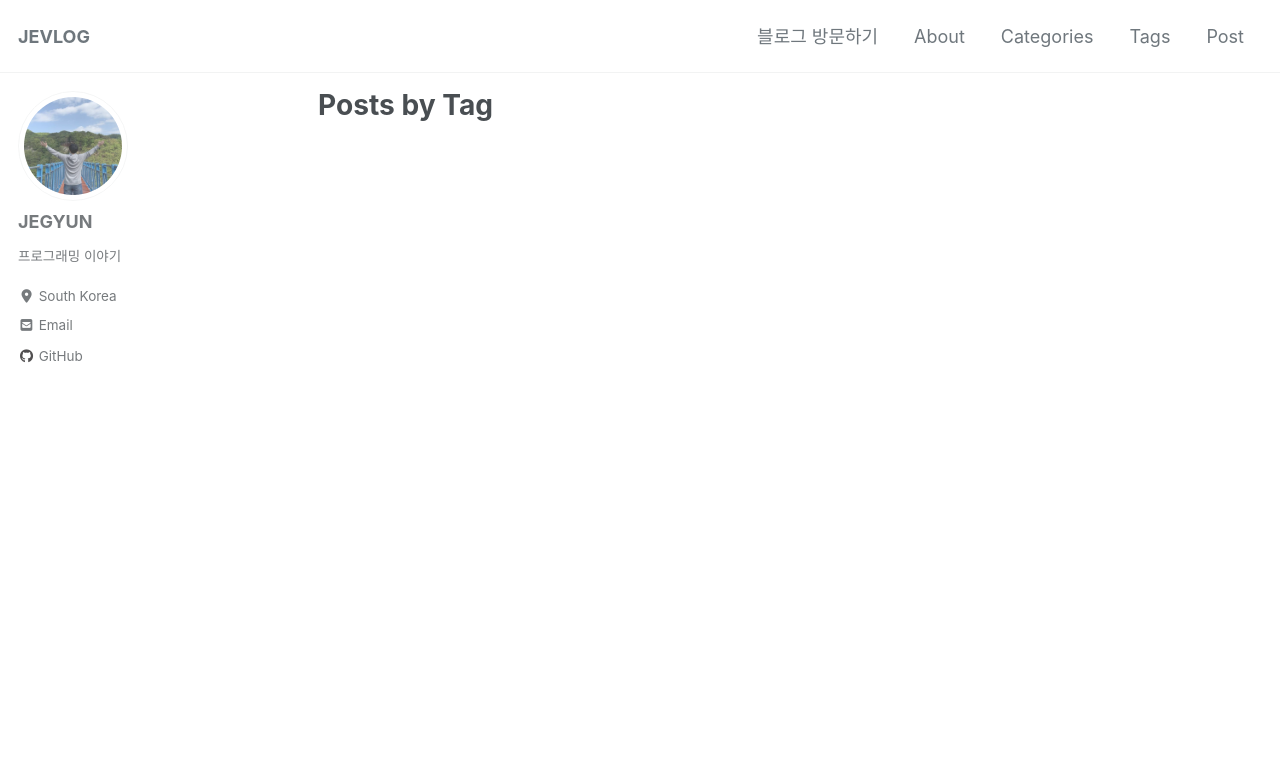
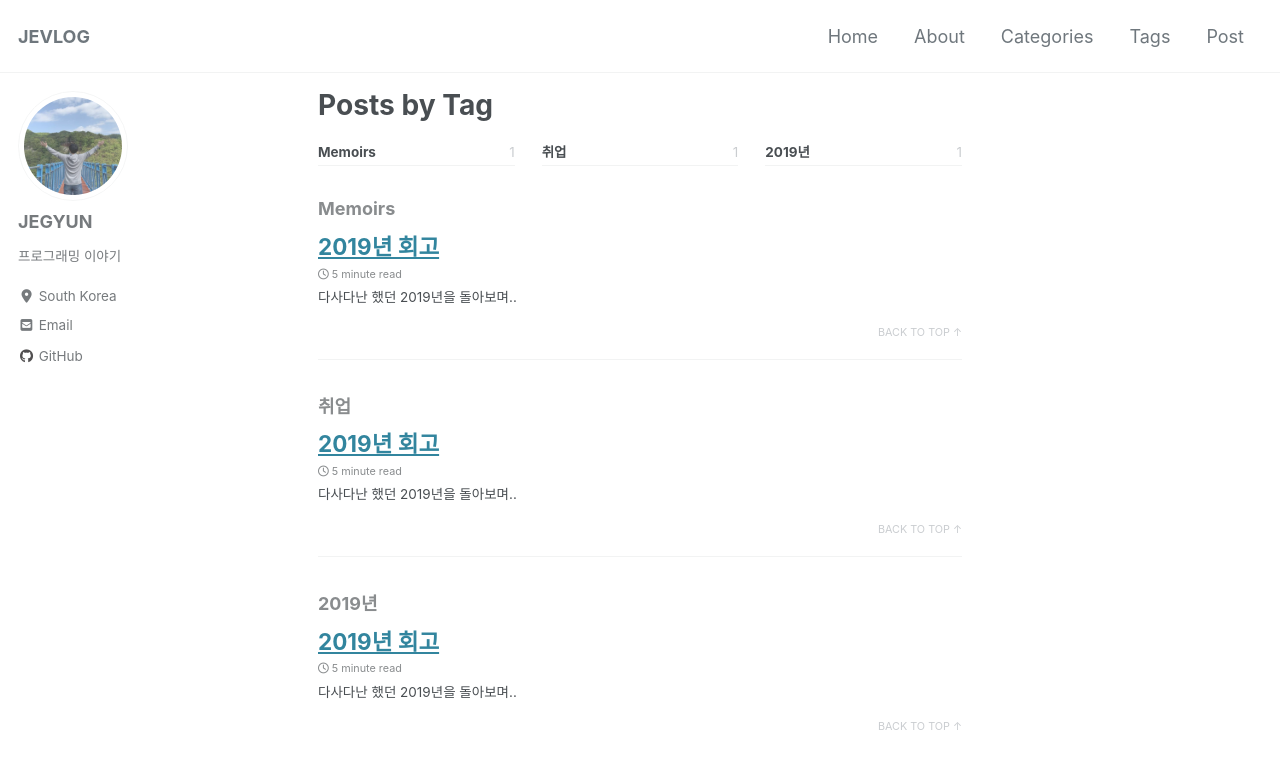
Before and after one commit to tdm1223/tdm1223.github.io, a Jekyll site: the page built from _pages/tag-archive.md, in a window 1280 px wide and 900 px high. Shown: the top 769 px of the window. Built offline with Jekyll 4.4.1, drawn with Linux system fonts in a browser that asks for light colours; cached includes are drawn as plain includes; nearby versions of some CDN libraries; some of the changed lines change nothing that is shown.

Commit message:
[CREATE] 2020-02-15-2019 Memoirs
2019년 회고 추가

```diff
--- a/_data/navigation.yml
+++ b/_data/navigation.yml
@@ -1,6 +1,6 @@
 # main links
 main:
-  - title: "블로그 방문하기"
+  - title: "Home"
     url: https://tdm1223.github.io
   - title: "About"
     url: /about/
--- /dev/null
+++ b/_posts/2020-02-15-2019 Memoirs.md
@@ -0,0 +1,115 @@
+---
+title:  "2019년 회고"
+excerpt: "다사다난 했던 2019년을 돌아보며.."
+
+categories:
+  - Memoirs
+tags:
+  - Memoirs
+  - 취업
+  - 2019년
+comments: true
+last_modified_at: 2020-02-16T08:06:00-05:00
+toc: true
+sitemap:
+   changefreq: daily
+   priority: 1.0
+---
+
+# 2019년 회고
+> 정말 오래 걸린 취준생활이 끝나고 첫 직장을 다니기 시작했기에 지난 1년을 되돌아 보려고 한다.
+>
+> 형식에 구애받지 않고 편하게 작성할 생각이다.
+
+## 1. 2019년 시작
+- **2018년 2월** 대학교를 졸업한 상태였고 **2018년** 한 해 혼자서 취준을 했지만 좋지않은 결과를 얻었다. 스스로 평가한 취업 실패 요인은 두가지였다.
+  ### 1) **하고 싶은 직무에 대한 고집**
+    - 하고 싶은게 뚜렷한건 정말 좋은것이라 생각했다. 어렸을 떄 부터 **게임**이 좋았고 그걸로 인해 게임 **개발자**의 꿈을 키웠다. 꿈을 이루기 위해 컴퓨터학과에 진학하였고 게임개발도 해보고 싶어 게임학과를 **부전공** 하였다.
+    - 전공도 살리고 부전공을 통해 경험도 해봤으니 게임 개발자를 지망한건 당연하였고 그중에서도 **게임 클라이언트 개발자**라는 직무만 고집하게 되었다. 그 결과 2018년 동안 **서류접수**전형을 진행한 기업도 10군데 미만이었던것 같다.
+    - 무작정 지원하는것도 좋지는 않지만 취업을 해야하는 입장에선 총알이 많아야 적중하는법. 하지만 나는 총알조차 몇발 준비하지 않았으니 총알이 적중하는게 힘든건 어찌보면 당연한 일이었다.
+
+  ### 2) **혼자서 준비를 한다는 것**
+    - 혼자서 하는걸 좋아하는 취향을 가진 사람이라 취준 또한 혼자서 진행하였다. 하지만 되돌아 보면 이게 악영향을 끼친것 같다. (물론 혼자서 취준을 하여 취업하고, 고시공부를 해서 합격하는 사람들도 많다.)
+    - 혼자서 준비하다보니 나태해지기 쉬웠고 그 유혹을 뿌리치지 못할때가 많았다. 정리하는걸 좋아하여 나름대로 **Todo list**를 작성하며 할당량 만큼 채우려고 하였으나 나중가서는 억지로 이거라도 하는 상황이 발생하게 되었고 스스로에게 보여주기식 **Todo list**가 되고 말았다.
+
+- 성과가 없었던건 아니었다. **포트폴리오**를 열심히 만든 덕인지 게임회사의 **서류전형**은 대부분 통과하였고 **필기시험**과 **코딩테스트**과정도 거의 다 통과하였다. 하지만 **면접 전형**에서 다 떨어졌다. 아마도 혼자서 면접을 준비하는데는 한계가 있었고(핑계), 말하는 연습조차 하지않았다.
+
+## 2. SSAFY
+- **2018년 12월 10일** 두개의 게임기업 클라이언트 개발자 인턴 면접 결과를 기다리고 있던 때 **삼성 청년 소프트웨어 아카데미**라는 곳에 1기생으로 입과하게 되었다.(이하 SSAFY) SSAFY는 삼성에서 후원하는 SW 교육 프로그램이다. 교육 과정이지만 **서류 -> 시험 -> 면접**의 형식을 갖추고 교육생을 뽑았다. **월 100만원**이라는 돈과 **점심 제공**이라는 조건이 마음에 들어 지원하였고 합격하였다. 나의 첫 **면접 전형** 합격이었다.
+
+### In SSAFY
+- **월~금 9 to 6**의 일정
+- 매일 출제되는 Daily workshop과 homework, 매주 금요일 진행되는 Weekly workshop
+- 매달 진행되는 평가
+- 위 3가지 일정에 긴장의 끈을 놓을 수 없었고 매달 진행된 시험을 잘본다면 **보상**까지 얻을 수 있었다.
+- 개발을 정말 좋아하거나 개발을 배우고 싶은사람에겐 **개발**을 하기에 정말 좋은 환경이었다. 같이 공부하는 분들도 취업이 간절한 상황이다 보니 서로 챙겨주며 열심히 하였다.
+- 공부에만 전념할 수 있게 도와주시는 분들도 계셨다. 불편한 사항에 대해 건의를 한다면 일주일안에 반영되었고 공부할때 배고프지말라고 간식 또한 ~~넉넉~~매우 많이 들어왔다.
+
+### 갈등
+- 대부분이 좋았지만 SSAFY에서 딱 한가지 아쉬운점이 있었다. 배우는게 정해져있다는 것이었는데 SSAFY 1기 1학기 교육 내용은 **Java를 기반으로 웹 전체를 아우르는 교육**이었다. 내가 그동안 준비했던것은 **C++**, **C#**이었지만 **Java**를 배워야 하니 거부감이 들었다.(정말 어리석은 생각이다)
+- Java를 배우는데 어려움을 겪다 보니 수업에 집중하지 못하고 C++로 알고리즘 문제만 푸는 날이 늘었고 의미없이 왔다갔다 하게 되었다.
+- 집중하지 못헀던 나머지 Java 수업과정을 따라가는 와중에 **재시험**도 보고 혼도 한번 났었다. 이 과정을 통해 오히려 잡념을 버리고 더 집중할 수 있게 되었다고 생각한다.
+- 결국 Java와 C++을 함께 병행하게 되었다.(알고리즘은 C++, 프로젝트는 Java)
+
+### 최종 프로젝트
+- 5월이 되서 그간 배운 내용을 바탕으로 2인 1조로 웹 페이지를 만드는 최종 프로젝트를 진행하였다. 나는 [김성재](https://github.com/rlatjdwo555)님과 작업을 하였고 웹 개발자를 희망하였던 성재님 덕분에 최종 프로젝트를 무사히 끝마칠 수 있었다. 운이 좋게 우수상도 받은건 덤이었다.
+- 그 당시 진행한 [프로젝트](https://github.com/tdm1223/SafeFood)이다.
+
+### 2학기 시작 그러나..
+- 6월 부터는 2학기가 시작되었는데 그간 배운 내용을 바탕으로 신기술과 접목하여 여러 프로젝트를 진행하는 방식으로 진행이 되었다. 첫 시작때 언어, 주제에 얽매이지 않고 프로젝트를 진행할수 있다고 하였다.
+- 2학기를 시작하고 1학기와 다른 환경, 정해진 주제, 정해진 프로젝트. 이대로 진행되다간 1학기때 나의 모습을 다시 발견할 것 같아 새로운 모험이 필요하다고 생각하였다.
+- 아무런 대책없이 SSAFY를 그만두기에는 위험부담이 크다 생각하였고 새로운 모험에 해당하는 프로그램을 찾아보았다.
+
+## 3. BoostCamp
+![boostcamp](../img/boostcamp.JPG)
+- **강도 높은 문제 해결과 반복되는 협업 경험**이라는 단어가 내가 생각하는 새로운 모험이라고 느꼈다.
+- 나와 생각이 같은 2명의 동료 분들과 함께 지원하였고 모두 합격하여 부스트캠프로 이동하게 되었다.
+- 부스트캠프는 SSAFY에 비하면 제공되는것이 부실하고 환경도 열악하다보니 더 간절하게 열심히 할 수 있을거라 생각하였다.
+
+### BoostCamp Challenge
+- 첫 한달동안은 부스트 캠프 챌린지라는 과정이었다.
+- 4주동안 진행하고 월~목은 매일 새로운 문제에 대해 스스로 노력하여 해결하는 과정이었다. 문제의 내용을 공개할순 없지만 처음은 쉬운 주제부터 뒤로 갈수록 어려운 주제에 대해 해결하는 문제였다.
+- 금요일은 릴레이 프로젝트라고 해서 매주 다른 주제에 대해 다른 사람들과 함께 협업하여 프로젝트를 완성하는 것을 진행하였다.
+- 한달이 지나고 다음 과정에 해당하는 **부스트캠프 멤버십**은 전체인원의 반만 합격하여 진행하는 거였고 약 4달간 진행되는 것이었다. 나는 운이 좋게도 **부스트캠프 멤버십** 과정에 합격을 하였지만 나의 목표는 취업이었고 이 과정을 포기하였다.
+
+### BoostCamp에서 배운것
+- 16일동안의 문제 해결을 통해 새로운 지식을 배우고, 4일동안의 릴레이 프로젝트를 통해 페어 프로그래밍을 비롯한 다양한 협업 방법에 대해 배웠다.
+- 하지만 내가 느끼기에 가장 크게 배운것은 개발적인 부분이 아닌 목표를 잡고 해결하기위해 노력하는 **근성**이었다. SSAFY에서는 6시 되자마자 집에 가려고 하였고 과제들도 대충 해결하고 넘어가려고만 하였다. 부스트캠프에서는 다음날 문제를 해결하는 과정을 공유하고 피드백하는 시간 있었고 그걸 기반으로 평가가 이루어 지기에 완벽하게 문제를 해결하려고 노력하였다.
+
+## 4. JobHope
+- SSAFY에서 같이 BoostCamp로 이동한 동료분들 모두 취업이 우선이었기에 부스트캠프 멤버십 과정은 진행하지 않았다.
+- 부스트캠프 챌린지가 8월 9일에 끝나고 일주일의 휴식을 가진뒤 8월 16일부터 스터디를 진행하기로 하였다.
+- 목표는 하나였다. 하반기 취업. 그룹명을 JobHope라 하였고([이종연](https://github.com/Stupid07)님이 이름을 만들어 주셨다) 그룹명과 같은 [github organization](https://github.com/jobhope)을 만들었다.
+- 크게 3개의 Repository를 만들어서 진행하였는데 우리의 모임을 기록하는 [MeetingNote](https://github.com/jobhope/MeetingNote), 취업을 대비하여 전공 지식관련 공부 내용을 저장하는 [TechnicalNote](https://github.com/jobhope/TechnicalNote), 마지막으로 게을러지지 않기 위해 3명 모두 출석도장을 찍는 AttendanceNote였다. (현재 모두 취업을 해서 AttendanceNote는 더이상 존재의 이유가 없어 삭제되었다.)
+- 한가지 특이한 점은 매번 다른장소에서 만나 공부를 하는 것인데 같은곳에서 같은것을 보며 느낄 수 있는 지루함을 없애고자 하기 위함이었다.
+
+![meetingMap](../img/meetingMap.JPG)
+- 모여서 study했던 곳을 지도로 찍어놓았다.
+
+### 하반기 시작
+- 8월에 스터디 진행 방향을 잡고 TechnicalNote의 발전 방향에 대해 이야기하다보니 9월이 되었고 본격적으로 하반기가 시작되었다.
+- 하반기에는 최소한의 기준치를 만족하는 최대한 많은 기업에 도전하고자 생각하였다. 최소한의 기준치는 아래와 같았다.
+    1) 공개 채용을 진행하는 기업
+    2) **개발자**직무
+- 순수 IT 기업이 아니더라도 개발자의 수요는 있었고 모두 지원하려고 노력하였다. 최종적으로는 **40개**의 기업에 서류를 넣었다.
+
+### 취업 성공
+- 40개의 기업중 절반이 넘은 21개의 기업에서 서류 탈락을 하였다. 급하게 넣었던 곳들도 있고 어느정도 예상을 했던 기업들이 떨어졌다.
+- 운이 좋게도 서류전형 후에 진행하는 인적성 시험 또는 코딩테스트를 보는 회사들의 시험은 한곳 빼고 모두 합격하였다.
+- 특히 면접 전형을 진행할때 **JobHope그룹에서 진행한 스터디**가 매우 도움이 되었다.  일전에 면접을 앞두고 말하는 연습조차 하지 않아서 면접만 가면 아무말도 하지 못하고 나왔었는데 스터디를 진행하며 서로 공부한것을 설명하는 시간을 가지다 보니 말하는데 **자신감**을 얻을 수 있었다.
+- 개인적으로 생각하는 면접 전형은 **운과 자신감**이다. 면접 전형까지 갈정도면 이미 기본 실력은 검증이 되었다고 생각한다. 기술적 실력은 검증이 되었으니 잘 맞는 면접관과 만나는 **운**과 면접관을 만났을때 자신을 드러낼 수 있는 **자신감**이 중요하다고 생각한다.(물론 실력이 안중요하다는 말은 아니다)
+- 남은 기업들중 현재 최종합격하여 다니고 있는 회사에 합격하게 되었고 매우 빠른 시기인 11월 초에 내가 원했던 **C++ 클라이언트 개발자**로 입사하게 되었다.
+- 입사 후에 인적성시험이나, 면접전형이 예정된 기업들이 많았지만 취업이 급했기에 포기하게 되었고 나의 길고긴 취준생활은 끝이 났다.
+
+## 5. 정리
+- 2019년은 나에게 있어 정말 뜻깊은 한해였다고 생각한다. **2년의 백수 생활**끝에 취업에 성공하였다. 같이 공부했던 친구들 모두 취업에 성공하였고 나만 취업하지 못한 상황이었는데 거기서 오는 나쁜 감정들과 마음가짐을 고칠 수 있었다.
+- 다양한 교육과정을 통해 훌륭한 [개발자](https://github.com/rlatjdwo555) [동료분](https://github.com/Stupid07)들도 만날 수 있었다.
+
+## 6. 2020년 목표
+### 기본기가 튼튼한 개발자
+- 입사해보니 내가 느낀 나의 개발실력은 만족스럽지 못하다. 기본적인것 조차 잘 처리 하지 못했던 것이 대부분인데 이것이 **"익숙치 않아서"** 라는 말은 이제 핑계가 될거라고 생각한다. 이런 핑계를 대지 않기 위해 **기본기**부터 다듬어서 튼튼한 개발자가 되려고 한다.
+- 기본기를 다듬기 위한 방법으로 [TechnicalNote](https://github.com/jobhope/TechnicalNote)에 열심히 내가 공부한것을 작성할 예정이다.
+
+### ToyProject
+- C++ 개발실력 증진과 흥미 있었던 주제인 게임 개발을 ToyProject로 진행하려고 한다.
+- 출시를 위한 게임도 좋지만 우선은 C++ 실력을 증진 시키기 위해 Unity나 Unreal Engine같은 상용엔진을 사용하여 개발하는 것이 아닌 순수 C++만을 사용하여 프로젝트를 진행하려고 한다.
```
Also changed, not shown: img/boostcamp.JPG (added), img/meetingMap.JPG (added).
